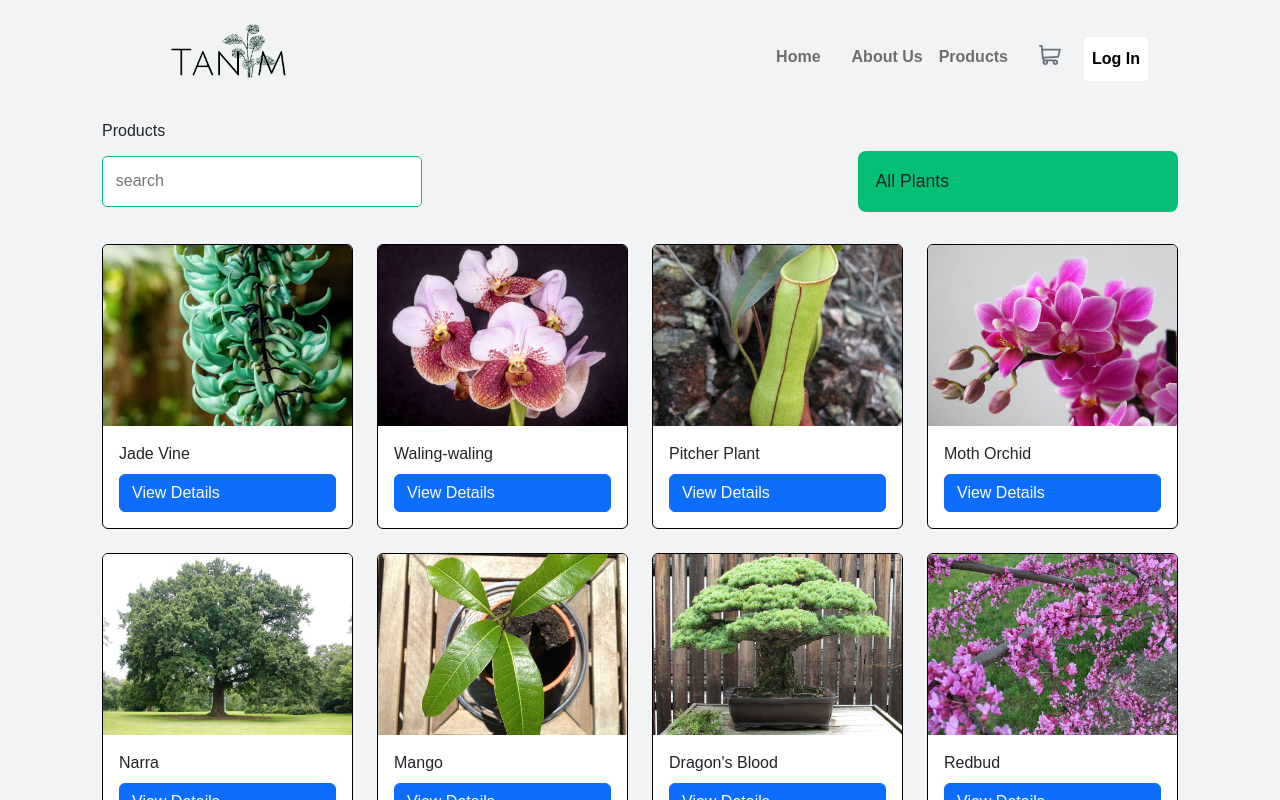
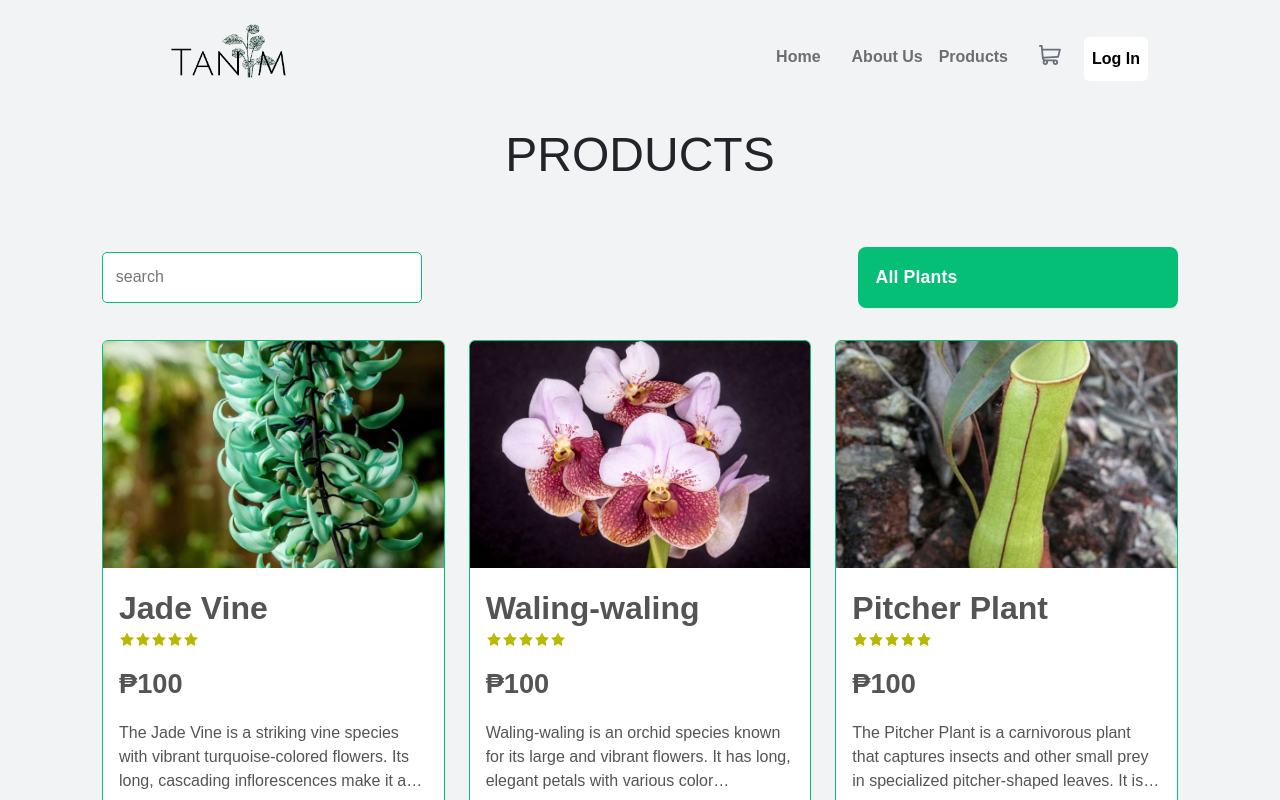
Before and after one commit to Florvin-04/MP2, a React (Vite) app: page /product in a window 1280 px wide. Shown: the top 800 px of the page. Built offline with nearby package versions, Linux system fonts and the light colour scheme.

Commit message:
edit css of everything

```diff
--- a/package.json
+++ b/package.json
@@ -19,6 +19,7 @@
     "react-hook-form": "^7.45.0",
     "react-icons": "^4.10.1",
     "react-router-dom": "^6.13.0",
+    "react-scroll": "^1.8.9",
     "yup": "^1.2.0",
     "yupp": "^0.3.0"
   },
--- a/src/App.css
+++ b/src/App.css
@@ -101,3 +101,9 @@ select {
     scroll-behavior: auto !important;
   }
 }
+
+:root {
+  --card-text-color: 0, 0%, 33%;
+  --neutral-green: 157, 94%, 39%;
+  --hover-color: 157, 80%, 71%;
+}
--- a/src/App.jsx
+++ b/src/App.jsx
@@ -57,7 +57,7 @@ function App() {
         />
 
         <Route
-          path="/home"
+          path="/"
           element={<Home />}
         />
 
--- a/src/Pages/Home/Home.css
+++ b/src/Pages/Home/Home.css
@@ -50,3 +50,12 @@
 .featured_plant{
     margin-top: 5rem;
 }
+
+.featured_plants-title{
+  text-align: center;
+  text-transform: uppercase;
+  font-size: 3rem;
+  padding-top: 3em;
+  padding-bottom: 1em;
+  letter-spacing: .1rem;
+}
--- a/src/Pages/Home/Home.jsx
+++ b/src/Pages/Home/Home.jsx
@@ -29,7 +29,7 @@ function Home() {
 
       <div className="container">
         <div className="featured_plant">
-          <h1>Rare Plants </h1>
+          <h1 className="featured_plants-title">Featured Plants </h1>
           <div className="row">
             {/* <!-- Card 1 --> */}
             {plants.map((plant) => {
--- a/src/Pages/Login/Login.jsx
+++ b/src/Pages/Login/Login.jsx
@@ -5,6 +5,7 @@ import LoginCSS from "./Login.module.css";
 import { AiFillEye } from "react-icons/ai";
 import { AiFillEyeInvisible } from "react-icons/ai";
 import { useGlobalContext } from "../../AppContext/AppContext";
+
 
 let loggedIn = JSON.parse(localStorage.getItem("keepMeLoggedIn"));
 
--- a/src/Pages/Product/Product.jsx
+++ b/src/Pages/Product/Product.jsx
@@ -29,7 +29,7 @@ function Product() {
   return (
     <>
       <div className={"container"}>
-        <h1>Products</h1>
+        <h2 className={productCSS["page-title"]}>Products</h2>
         {/* <button onClick={nav}>asd</button> */}
 
         <div className={productCSS["filter__plant"]}>
@@ -53,7 +53,7 @@ function Product() {
                 onClick={() => setToggleFilter((prev) => !prev)}
               >
                 {/* {category} */}
-                {filterName} Plants
+                <p className={productCSS["filter-text"]}>{filterName} Plants</p>
               </div>
               <ul
                 className={`${productCSS["category__list"]} ${
@@ -79,7 +79,11 @@ function Product() {
             </label>
           </div>
         </div>
-        {plants.length === 0 && loading == false && <h2>No Plant Found</h2>}
+        {plants.length === 0 && loading == false && (
+          <div className={productCSS["no-plant-found"]}>
+            <p className="">There is no '{filterByName}' plant in our store</p>
+          </div>
+        )}
       </div>
 
       {loading ? (
--- a/src/Pages/Product/Product.module.css
+++ b/src/Pages/Product/Product.module.css
@@ -1,3 +1,11 @@
+.page-title{
+  text-align: center;
+  font-size: 3rem;
+  text-transform: uppercase;
+  padding-block-end: 1em;
+  /* color: #06bf77; */
+}
+
 .dropdown__category {
   /* margin-top: 3rem; */
   position: relative;
@@ -6,7 +14,7 @@
   display: inline-block;
 }
 .filter__category {
-  padding: 1em 5em 1em 1em;
+  padding: 1em 2em 1em 1em;
   text-align: left;
   /* background-color: hsl(var(--Primary-100)) ;
   border-color: hsl(var(--Primary-100));
@@ -62,4 +70,30 @@
   padding: 0.8em;
   border: 1px solid #06bf77;
   width: 20rem;
+  /* color: #06bf77 */
 }
+
+.filter-text {
+  color: white;
+  font-weight: 600;
+  letter-spacing: 0.01rem;
+  /* background-color: red; */
+}
+
+.category__list--item {
+  color: white;
+  /* font-weight: 600; */
+  letter-spacing: 0.01rem;
+}
+
+.no-plant-found {
+  display: flex;
+  align-items: center;
+  justify-content: center;
+  /* background-color: red; */
+  height: 20rem;
+}
+
+.no-plant-found p {
+  font-size: 2rem;
+}
--- a/src/components/Navbar/Navbar.jsx
+++ b/src/components/Navbar/Navbar.jsx
@@ -1,5 +1,6 @@
 import React, { useState } from "react";
-import { Link, json, useLocation, useNavigate } from "react-router-dom";
+import { Link, useLocation, useNavigate } from "react-router-dom";
+import { animateScroll as scroll } from "react-scroll";
 import { useGlobalContext } from "../../AppContext/AppContext";
 import logo from "/image/Tanim-logo.png";
 import "./Navbar.css";
@@ -16,6 +17,10 @@ function Navbar() {
   if (location.pathname == "/login" || location.pathname == "/register") {
     return;
   }
+
+  const scrollToFooter = () => {
+    scroll.scrollToBottom();
+  };
 
   return (
     <>
@@ -53,19 +58,25 @@ function Navbar() {
               <li className="home-button">
                 <Link
                   className="nav-link"
-                  to="/home"
+                  to="/"
                 >
                   <strong>Home</strong>
                 </Link>
               </li>
 
               <li className="about-us">
-                <a
+                <Link
                   className="nav-link"
-                  href="#"
+                  activeclass="active"
+                  // to="footer"
+                  spy="true"
+                  smooth="true"
+                  offset={-70}
+                  duration={500}
+                  onClick={scrollToFooter}
                 >
                   <strong>About Us</strong>
-                </a>
+                </Link>
               </li>
 
               <li className="product">
@@ -146,20 +157,6 @@ function Navbar() {
           </div>
         </div>
       </nav>
-      {/* <Link
-        to="/product"
-        state={{ prevLocation: location.pathname }}
-      >
-        Product
-      </Link>
-
-      <Link
-        to="/cart"
-        state={{ prevLocation: location.pathname }}
-      >
-        Cart<sup>{`${getCartItemNumber() ? getCartItemNumber() : ""}`}</sup>
-      </Link>
-      <Link to="/login">Login</Link> */}
     </>
   );
 }
--- a/src/components/PlantCard/PlantCard.css
+++ b/src/components/PlantCard/PlantCard.css
@@ -1,10 +1,58 @@
+
 .card {
-  border: 1px solid black;
-
-  cursor: pointer;
+  border: 1px solid hsl(var(--neutral-green));
+  /* cursor: pointer; */
 }
 
-.card-img-top{
-  aspect-ratio: 11 / 8;
+.card:hover {
+  background-color: hsl(157, 80%, 71%);
+}
+
+.card-img-top {
+  aspect-ratio: 12 / 8;
   object-fit: cover;
 }
+
+.card_link {
+  text-decoration: none;
+}
+
+.card-name {
+  color: hsl(var(--card-text-color));
+  font-weight: 600;
+  font-size: 2rem;
+  margin-bottom: 0;
+}
+
+.star-rating {
+  display: flex;
+}
+.star-rating svg {
+  fill: rgb(185, 185, 3);
+}
+
+.card-price {
+  margin-top: 1rem;
+  color: hsl(var(--card-text-color));
+  font-weight: 700;
+  font-size: 1.7rem;
+}
+
+.card-description {
+  margin-top: 1rem;
+  display: -webkit-box;
+  -webkit-box-orient: vertical;
+  -webkit-line-clamp: 3;
+  overflow: hidden;
+  text-overflow: ellipsis;
+
+  color: hsl(var(--card-text-color));
+}
+
+.continue-reading-btn {
+  margin-top: 1rem;
+  padding: 0.3em;
+  background-color: hsl(var(--neutral-green));
+  color: white;
+  font-weight: 600;
+}
--- a/src/components/PlantCard/PlantCard.jsx
+++ b/src/components/PlantCard/PlantCard.jsx
@@ -4,33 +4,19 @@ import { Link } from "react-router-dom";
 
 import { useGlobalContext } from "../../AppContext/AppContext";
 
+import { AiFillStar } from "react-icons/ai";
+
 function PlantCard(plant) {
   const { cart, addToCart } = useGlobalContext();
   // console.log(plant.img);
 
   return (
-    // <div className="card">
-    //   <Link to={`/product/${plant.id}`}>
-    //     <div className="card_product">
-    //       <div className="card_img">
-    //         <img
-    //           src="#"
-    //           alt="#"
-    //         />
-    //       </div>
-    //       <div className="card_info">{plant.name} {plant.family}</div>
-    //       <p>{cart[plant.id].availability}</p>
-    //     </div>
-    //   </Link>
-    //   <button
-    //     className=""
-    //     onClick={(e) => addToCart(plant.id)}
-    //   >
-    //     add to cart {cart[plant.id].itemCount !== 0 && `(${cart[plant.id].itemCount})`}
-    //   </button>
-
-    // </div>
-    <div className="col-lg-3 col-md-6 col-sm-6 mb-4">
+    <div className="plant-card__container col-lg-4 col-md-6 col-sm-6 mb-4">
+      <Link
+        // type="button"
+        className="card_link"
+        to={`/product/${plant.id}`}
+      >
         <div className="card">
           <img
             src={plant.img}
@@ -38,19 +24,21 @@ function PlantCard(plant) {
             alt={plant.name}
           />
           <div className="card-body">
-          <h5 className="card-title">{plant.name}</h5>
+            <h5 className="card-title card-name">{plant.name}</h5>
+            <div className="star-rating">
+              <AiFillStar />
+              <AiFillStar />
+              <AiFillStar />
+              <AiFillStar />
+              <AiFillStar />
+            </div>
+            <p className="card-price">₱{plant.price}</p>
+            <p className="card-description">{plant.description}</p>
             {/* <p className="card-text">Lorem ipsum dolor sit amet, consectetur adipiscing elit.</p> */}
-          <Link
-            type="button"
-            className="btn btn-primary"
-            // data-bs-toggle="modal"
-            // data-bs-target="#product1"
-            to={`/product/${plant.id}`}
-          >
-            View Details
-          </Link>
+            <button className="continue-reading-btn">Continue Reading</button>
           </div>
         </div>
+      </Link>
     </div>
   );
 }
```
Also changed, not shown: src/Pages/Checkout/Checkout.jsx (+77 -75 lines), public/image/star.svg (added), 1 other file (tests, documents, lock files or other folders). Lines whose indentation alone changed are shown as unchanged.
